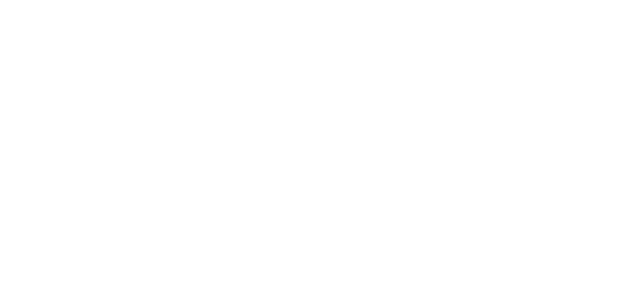
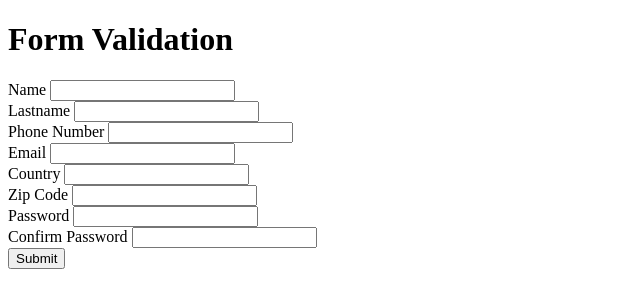
Before and after one commit to volkankarakaya/form-validation-with-js, a plain HTML site: page index.html in a window 1280 px wide. Shown: the whole page, without its empty margins (0-640 px from the left). Drawn offline with Linux system fonts and the light colour scheme.

Commit message:
add form elements

```diff
--- a/index.html
+++ b/index.html
@@ -1,13 +1,49 @@
 <!DOCTYPE html>
 <html lang="en">
-<head>
-    <meta charset="UTF-8">
-    <meta http-equiv="X-UA-Compatible" content="IE=edge">
-    <meta name="viewport" content="width=device-width, initial-scale=1.0">
+  <head>
+    <meta charset="UTF-8" />
+    <meta http-equiv="X-UA-Compatible" content="IE=edge" />
+    <meta name="viewport" content="width=device-width, initial-scale=1.0" />
     <script src="app.js" defer></script>
     <title>Form Validation</title>
-</head>
-<body>
+  </head>
+  <body>
+<h1>Form Validation</h1>
 
-</body>
+    <form action="">
+      <div class="form-item name">
+        <label for="name">Name</label>
+        <input type="text" id="name" />
+      </div>
+      <div class="form-item lastname">
+        <label for="lastname">Lastname</label>
+        <input type="text" id="lastname" />
+      </div>
+      <div class="form-item phone">
+        <label for="phone">Phone Number</label>
+        <input type="text" id="phone"/>
+      </div>
+      <div class="form-item email">
+        <label for="email">Email</label>
+        <input type="email" />
+      </div>
+      <div class="form-item country">
+        <label for="country">Country</label>
+        <input type="text" id="country"/>
+      </div>
+      <div class="form-item zip">
+        <label for="zip">Zip Code</label>
+        <input type="text" id="zip" />
+      </div>
+      <div class="form-item password">
+        <label for="password">Password</label>
+        <input type="password" id="password"/>
+      </div>
+      <div class="form-item confirm-password">
+        <label for="confirm-password">Confirm Password</label>
+        <input type="password" id="confirm-password"/>
+      </div>
+      <button type="submit">Submit</button>
+    </form>
+  </body>
 </html>
```
